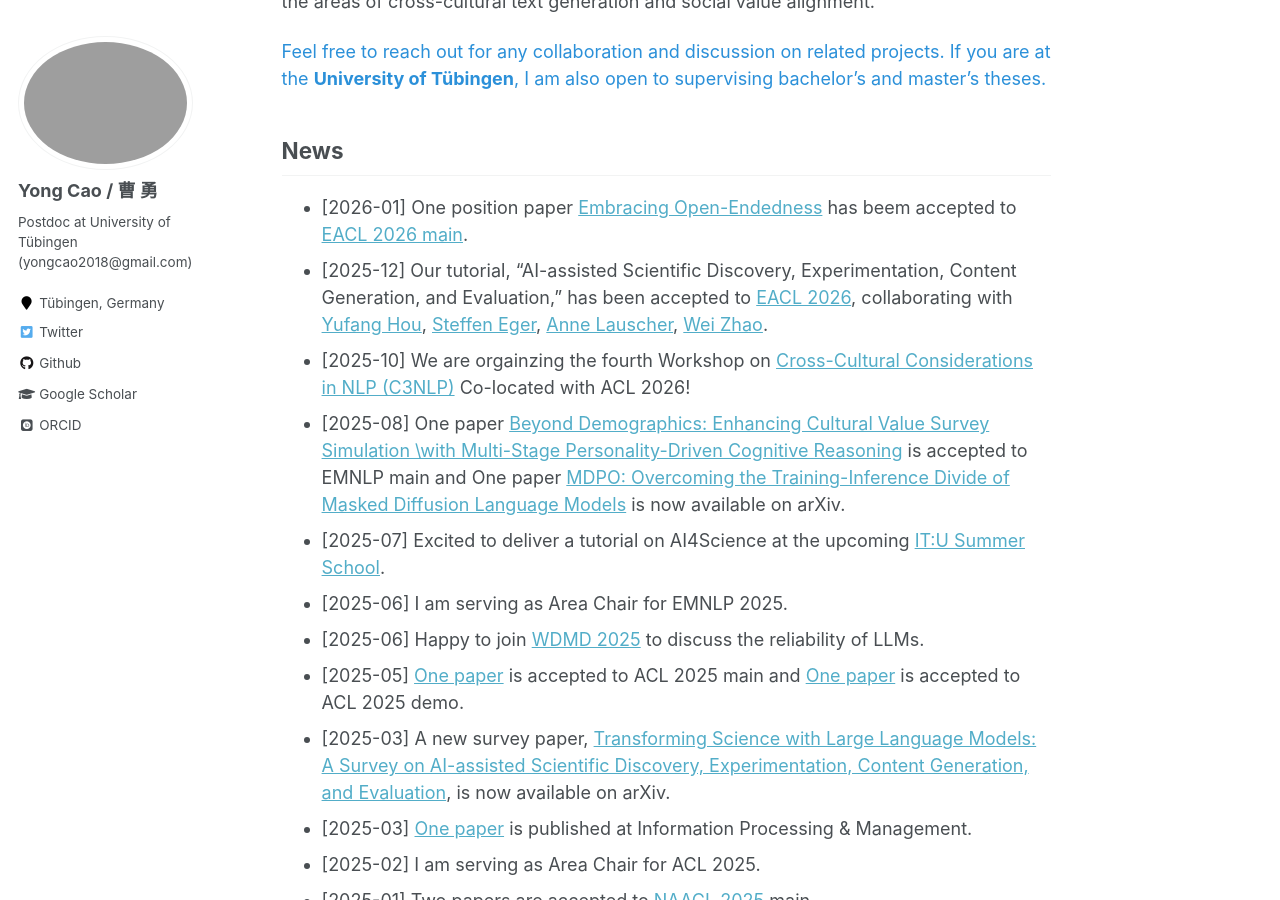
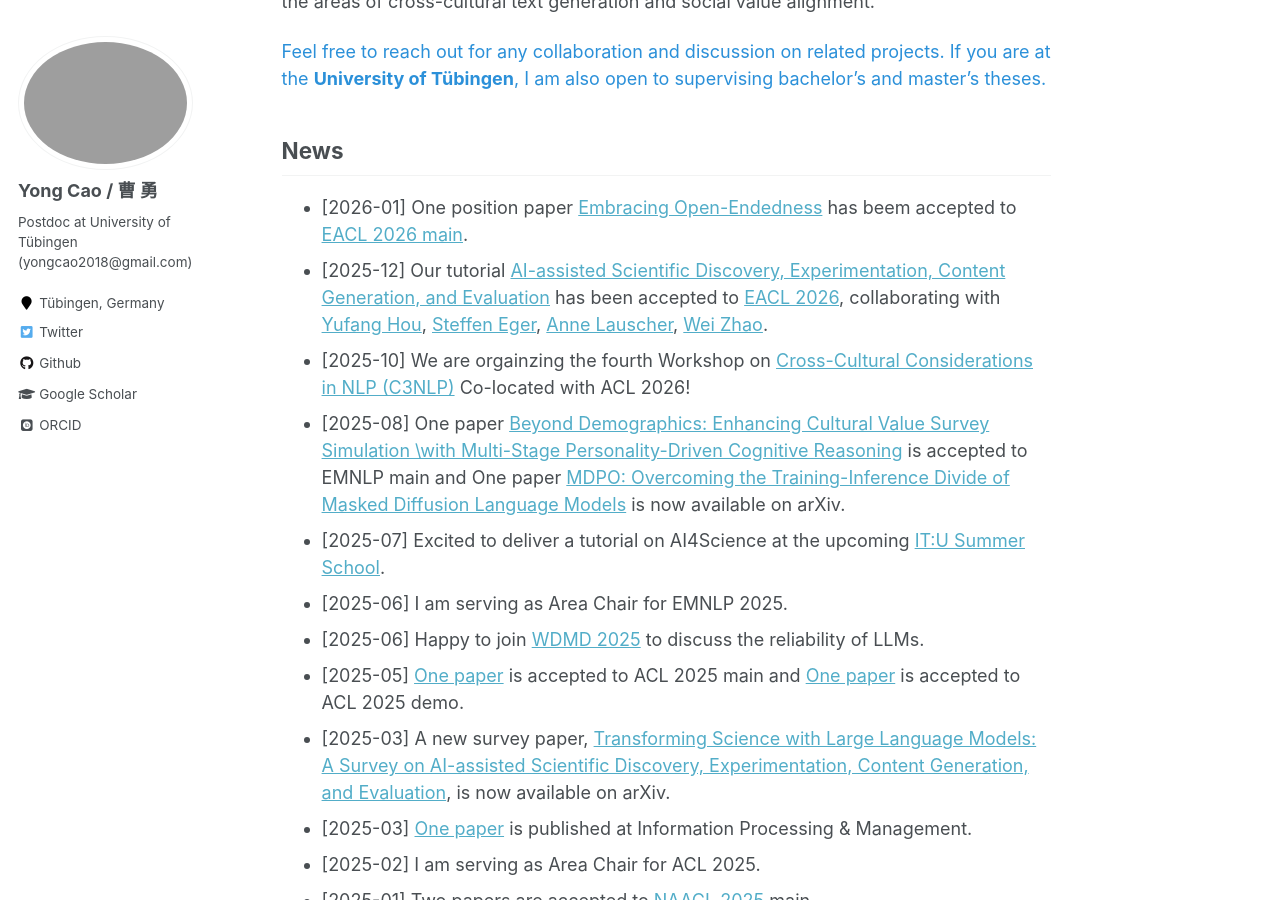
Before and after one commit to yongcaoplus/yongcaoplus.github.io, a Jekyll site: the page built from _pages/about.md, in a window 1280 px wide and 900 px high, scrolled down 439 px. Built offline with Jekyll 4.4.1, drawn with Linux system fonts in a browser that asks for light colours; some web fonts are replaced; part of the change alters nothing that is shown.

```diff
--- a/_pages/about.md
+++ b/_pages/about.md
@@ -19,7 +19,7 @@ Feel free to reach out for any collaboration and discussion on related projects.
 News
 ------
 * [2026-01] One position paper [Embracing Open-Endedness](https://arxiv.org/abs/2510.13884) has beem accepted to [EACL 2026 main](https://2026.eacl.org/).
-* [2025-12] Our tutorial, “AI-assisted Scientific Discovery, Experimentation, Content Generation, and Evaluation,” has been accepted to [EACL 2026](https://2026.eacl.org/), collaborating with [Yufang Hou](https://yufanghou.github.io/), [Steffen Eger](https://www.utn.de/person/prof-dr-steffen-eger/), [Anne Lauscher](https://anne-lauscher.de/), [Wei Zhao](https://andyweizhao.github.io/).
+* [2025-12] Our tutorial [AI-assisted Scientific Discovery, Experimentation, Content Generation, and Evaluation](https://ai4science-tutorial.github.io/) has been accepted to [EACL 2026](https://2026.eacl.org/), collaborating with [Yufang Hou](https://yufanghou.github.io/), [Steffen Eger](https://www.utn.de/person/prof-dr-steffen-eger/), [Anne Lauscher](https://anne-lauscher.de/), [Wei Zhao](https://andyweizhao.github.io/).
 * [2025-10] We are orgainzing the fourth Workshop on [Cross-Cultural Considerations in NLP (C3NLP)](https://c3nlp.github.io/) Co-located with ACL 2026!
 * [2025-08] One paper [Beyond Demographics: Enhancing Cultural Value Survey Simulation \\with Multi-Stage Personality-Driven Cognitive Reasoning]() is accepted to EMNLP main and One paper [MDPO: Overcoming the Training-Inference Divide of Masked Diffusion Language Models](https://arxiv.org/pdf/2508.13148) is now available on arXiv.
 * [2025-07] Excited to deliver a tutorial on AI4Science at the upcoming [IT:U Summer School](https://it-u.at/en/itu-summer-school-2025-on-nlp/).
```
